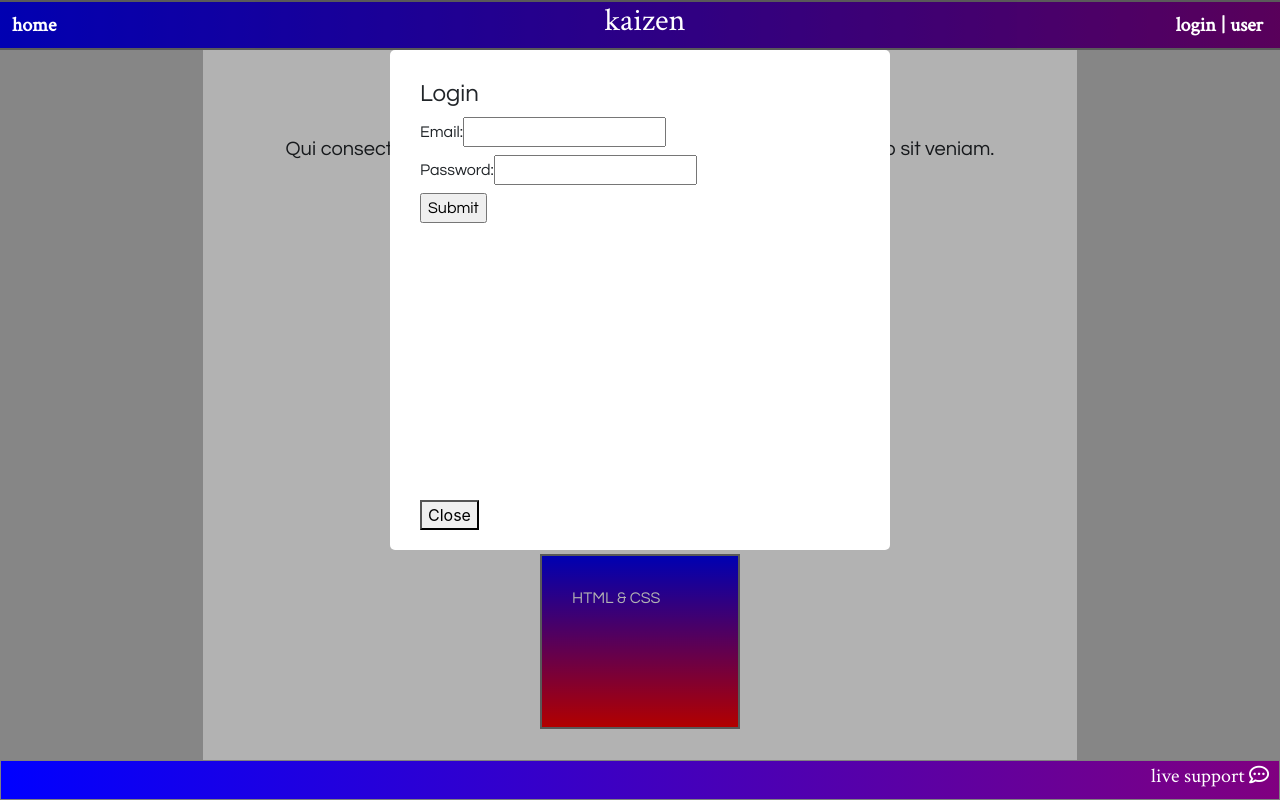
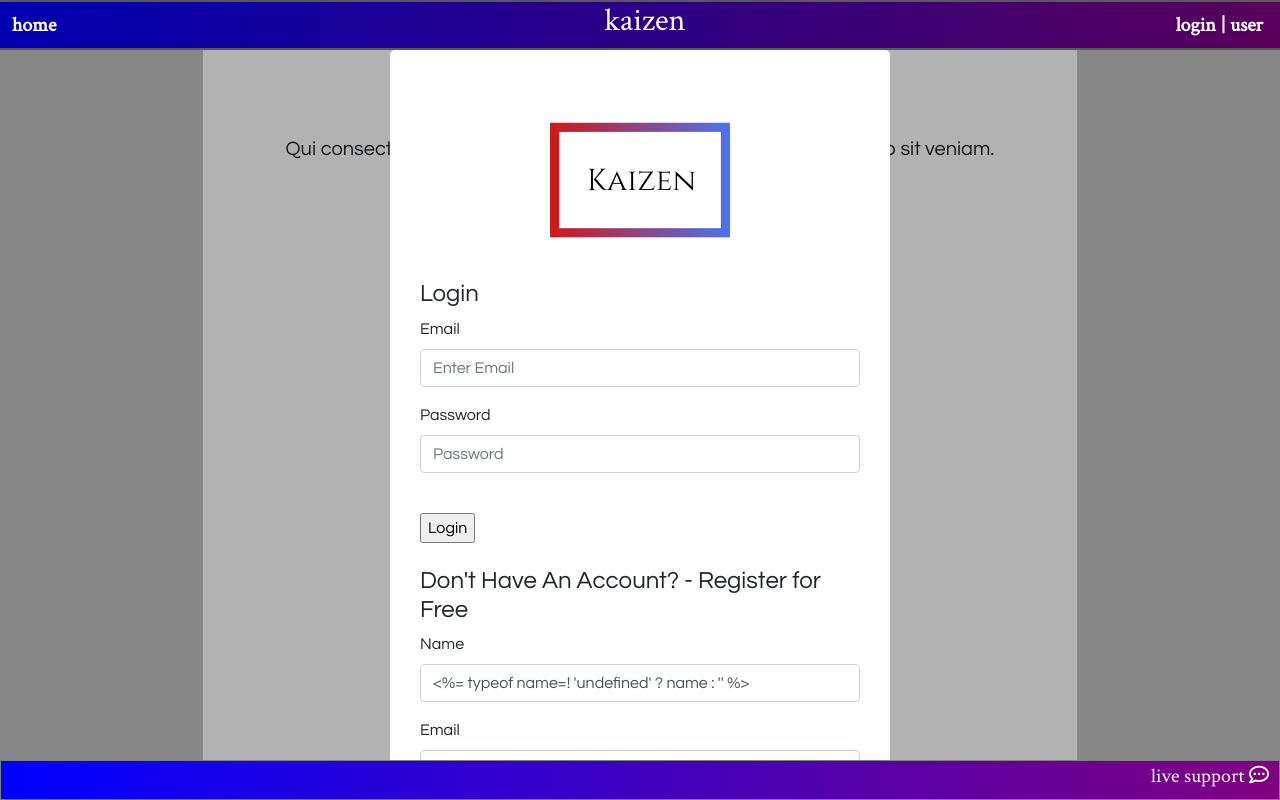
Before and after one commit to gglinoga/kaizen, a React (Create React App) app in the folder client/: page / in a window 1280 px wide. Both pictures are taken after a click on the link "login". Shown: the top 800 px of the page. Built offline with nearby package versions, Linux system fonts and the light colour scheme.

Commit message:
login modal changes

```diff
--- a/client/package.json
+++ b/client/package.json
@@ -4,7 +4,13 @@
   "private": true,
   "dependencies": {
     "@trendmicro/react-sidenav": "^0.4.5",
+    "bcryptjs": "^2.4.3",
+    "connect-flash": "^0.1.1",
+    "ejs": "^2.6.1",
+    "express-session": "^1.16.1",
     "mdbreact": "^4.14.0",
+    "passport": "^0.4.0",
+    "passport-local": "^1.0.0",
     "prop-types": "^15.7.2",
     "react": "^16.8.6",
     "react-burger-menu": "^2.6.10",
--- a/client/src/components/Login/Login.js
+++ b/client/src/components/Login/Login.js
@@ -1,6 +1,8 @@
 import React from "react";
+import logo from "../../images/logo.png";
 
 const style = {
+
 	modal: {
 		fontFamily: "'Questrial', sans-serif",
 	},
@@ -8,31 +10,127 @@ const style = {
 	btn: {
 		backgroundColor: "mediumblue",
 		color: "white"
+	},
+
+	img: {
+		display: "table",
+		margin: "auto"
 	}
+
 }
 
 const Login = props => (
-	<div style={style.modal}>
+
+			<div id="modal" style={style.modal}>
+
+				<img src={logo} style={style.img}></img>
+
+				<div id="login">
 								<h4>Login</h4>
+									<form action="/user/login" method="POST">
+
+										<div className="form-group">
+											<label for="email">Email</label>
+											<input
+												type="email"
+												id="email"
+												name="email"
+												class="form-control"
+												placeholder="Enter Email"
+												value="">
+											</input>
+										</div>
+
+										<div className="form-group">
+											<label for="password">Password</label>
+											<input
+												type="password"
+												id="password"
+												name="password"
+												class="form-control"
+												placeholder="Password"
+												value="">
+											</input>
+										</div>
+
+										<br></br>
+										<input type="submit" value="Login" />
+
+
+
+								</form>
+								</div>
+								<br></br>
+
+				<h4>Don't Have An Account? - Register for Free</h4>
 
 				<div className="row">
-			<div className="col-md-12 login">
-				<form>
-					<label>
-						Email:
-    					<input type="text" name="Email" />
-					</label>
-					<label>
-						Password:
-    					<input type="text" name="Email" />
-					</label>
+
+					<div className="col-md-12">
+
+						<div id="register">
+						<form action="/user/register" method="POST">
+
+							<div class="form-group">
+								<label for="name">Name</label>
+								<input
+									type="name"
+									id="name"
+									name="name"
+									class="form-control"
+									placeholder="Enter Name"
+									value="<%= typeof name=! 'undefined' ? name : '' %>">
+								</input>
+							</div>
+
+							<div className="form-group">
+								<label for="email">Email</label>
+								<input
+									type="email"
+									id="email"
+									name="email"
+									class="form-control"
+									placeholder="Enter Email"
+									value="">
+								</input>
+							</div>
+
+							<div className="form-group">
+								<label for="password">Password</label>
+								<input
+									type="password"
+									id="password"
+									name="password"
+									class="form-control"
+									placeholder="Password"
+									value="">
+								</input>
+							</div>
+
+							<div className="form-group">
+								<label for="confirmpassword">Confirm Password</label>
+								<input
+									type="confirmpassword"
+									id="confirmpassword"
+									name="confirmpassword"
+									class="form-control"
+									placeholder="confirmpassword"
+									value="">
+								</input>
+							</div>
+
 							<br></br>
-					<input type="submit" value="Submit" />
+
+							<input type="submit" value="Register" />
+
+							<br></br>
 					</form>
+					</div>
+					<hr></hr>
+
 							</div>
 							</div>
 							</div>
-
-);
+)
 
 export default Login;
--- a/client/src/components/Modal/Modal.js
+++ b/client/src/components/Modal/Modal.js
@@ -1,7 +1,6 @@
 import React from "react";
 import PropTypes from "prop-types";
 import Login from "../Login/Login"
-
 
 //gray background
 const backdropStyle  = {
@@ -11,7 +10,8 @@ const backdropStyle  = {
     left: 0,
     right: 0,
     backgroundColor: "rgba(0,0,0,0.3)",
-    padding: 50
+    padding: 50,
+    overflowY: "auto"
 }
 
 const modalStyle = {
@@ -26,8 +26,8 @@ const modalStyle = {
 }
 
 const footerStyle = {
-    position: "absolute",
     bottom: 20,
+    align: "right"
 
 }
 
@@ -46,8 +46,9 @@ export default class Modal extends React.Component {
         return (
             <div style={backdropStyle}>
                 <div style={modalStyle}>
+                <Login/>
                 {this.props.children}
-                <Login/>
+                <br></br>
                 <div style={footerStyle}>
                     <button onClick={(e) => {this.onClose(e)}}>
                         Close
--- a/client/src/components/pages/Home.js
+++ b/client/src/components/pages/Home.js
@@ -18,7 +18,6 @@ const style = {
         padding: "20px 30px 500px 30px",
         height: "auto",
         align: "center",
-
     },
 
     description: {
```
Also changed, not shown: 1 other file (tests, documents, lock files or other folders). Lines whose indentation alone changed are shown as unchanged.
